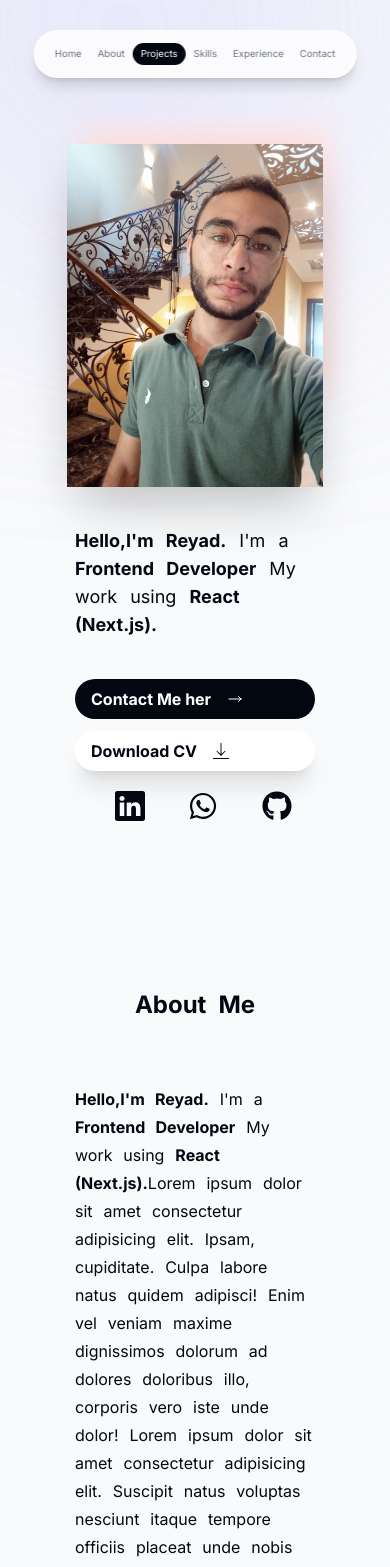
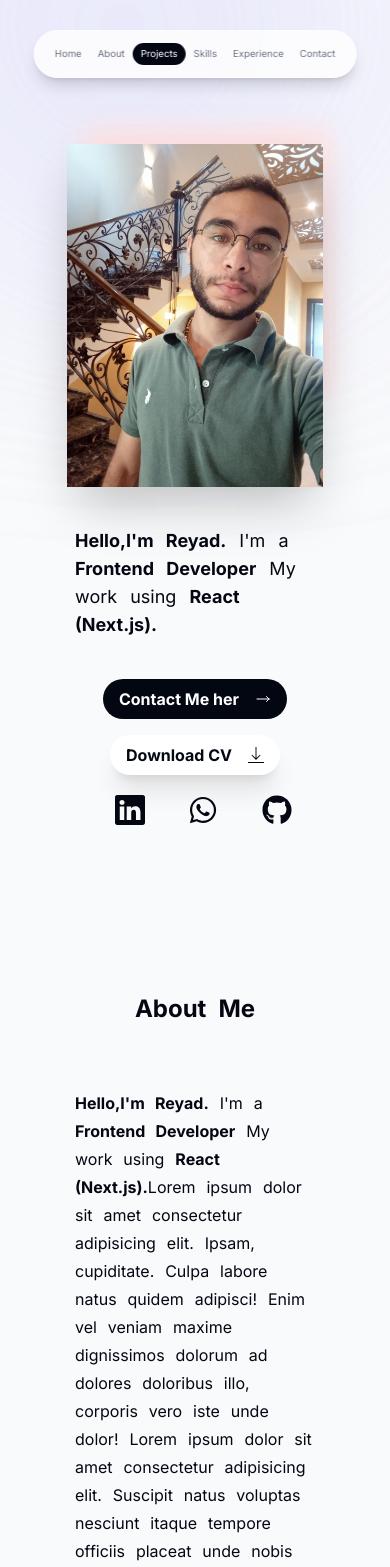
Before and after one commit to Reyad-Mousa/portfolio, a Next.js app: page / in a window 390 px wide. Shown: the top 1567 px of the page. Built offline with nearby package versions, Linux system fonts and the light colour scheme.

Commit message:
fix responsive

```diff
--- a/components/About.tsx
+++ b/components/About.tsx
@@ -13,7 +13,7 @@ const About = () => {
       initial={{ opacity: 0, y: 100 }}
       animate={{ opacity: 1, y: 0 }}
       transition={{ delay: 0.175 }}
-      className="flex flex-col items-center leading-7 mb-40 justify-center
+      className="flex flex-col items-center leading-7 my-20 justify-center
       [word-spacing:0.4rem] w-60  sm:w-[50%]
       scroll-mt-28"
     >
--- a/components/Intro.tsx
+++ b/components/Intro.tsx
@@ -18,7 +18,7 @@ const Intro = () => {
       ref={ref}
       initial={{ opacity: 0 }}
       animate={{ opacity: 1 }}
-      className="flex mb-40 transition ease-in duration-700   md:flex-row flex-col-reverse items-center justify-center gap-10 w-full h-full mt-20 "
+      className="flex transition ease-in duration-700   md:flex-row flex-col-reverse items-center justify-center gap-10 w-full h-full my-20 "
     >
       <div className="flex flex-col justify-between gap-10 ">
         <div className=" text-lg sm:text-3xl  [word-spacing:0.5rem] w-60  sm:w-[17rem]">
@@ -31,17 +31,17 @@ const Intro = () => {
           initial={{ opacity: 0, y: 100 }}
           animate={{ opacity: 1, y: 0 }}
         >
-          <div className="flex gap-3 flex-col sm:flex-row ">
+          <div className="flex gap-4 flex-col sm:flex-row  items-center ">
             <Link
               href="#contact"
-              className="focus:scale-110 hover:scale-110 active:scale-105 transition flex items-center gap-4 bg-gray-950 hover:bg-gray-700 text-white font-bold py-2 px-4 rounded-full"
+              className="focus:scale-110 hover:scale-110 active:scale-105 transition flex items-center text-center gap-4 bg-gray-950 hover:bg-gray-700 text-white font-bold py-2 px-4 rounded-full"
             >
               Contact Me her <HiOutlineArrowLongRight />
             </Link>
             <Link
               href="/Cv.pdf"
               //   download
-              className="focus:scale-110 hover:scale-110 active:scale-105 transition flex items-center gap-4 bg-white shadow-xl hover:bg-gray-700 hover:text-white text-gray-950 font-bold py-2 px-4 rounded-full"
+              className="focus:scale-110 hover:scale-110 active:scale-105 transition flex items-center text-center gap-4 bg-white shadow-xl hover:bg-gray-700 hover:text-white text-gray-950 font-bold py-2 px-4 rounded-full"
             >
               Download CV <TfiDownload />
             </Link>
--- a/components/Projects.tsx
+++ b/components/Projects.tsx
@@ -33,14 +33,16 @@ export default function Projects({
       }}
     >
       <section
-        className=" group rounded-lg relative flex flex-col sm:flex-row gap-4 mb-9 bg-gray-100 max-w-[42rem] sm:max-h-[20rem] min-h-[20rem] border border-black/5 overflow-hidden
-    hover:bg-gray-200 transition" // CSS classes for styling
+        className=" group rounded-lg relative flex flex-col sm:flex-row gap-4 mb-9
+         bg-gray-100 max-w-[42rem]
+        sm:max-h-[20rem] min-h-[20rem] border border-black/5 overflow-hidden
+      hover:bg-gray-200 transition"
       >
         <div
           className=" flex flex-col  p-5 sm:py-12 gap-3 sm:max-w-[60%]
-         sm:group-even:ml-[18rem]  " // CSS classes for styling
+         sm:group-even:ml-[18rem]  "
         >
-          <h2 className="text-xl font-bold">{title}</h2>{" "}
+          <h2 className="text-xl font-bold">{title}</h2>
           {/*// the title of the */}
           project
           <p>{description}</p>
@@ -68,7 +70,7 @@ export default function Projects({
 
         group-even:group-hover:translate-x-3
         group-even:group-hover:-translate-y-3
-        group-even:group-hover:rotate-2" // CSS classes for styling
+        group-even:group-hover:rotate-2"
           src={imageUrl} // the image URL of the project
           alt="Project I Worked on" // alt text for the image
           quality={95} // the quality of the image
--- a/components/Skils.tsx
+++ b/components/Skils.tsx
@@ -22,7 +22,7 @@ const Skills = () => {
     }),
   };
   return (
-    <section className=" w-60  sm:w-1/2" ref={ref} id="skills">
+    <section className=" w-60 scroll-mt-28 my-20 sm:w-1/2" ref={ref} id="skills">
       <SectionHead>Skills</SectionHead>
       <ul className="flex flex-wrap gap-2 text-lg text-gray-800">
         {skillsData.map((skill, index) => (
```
